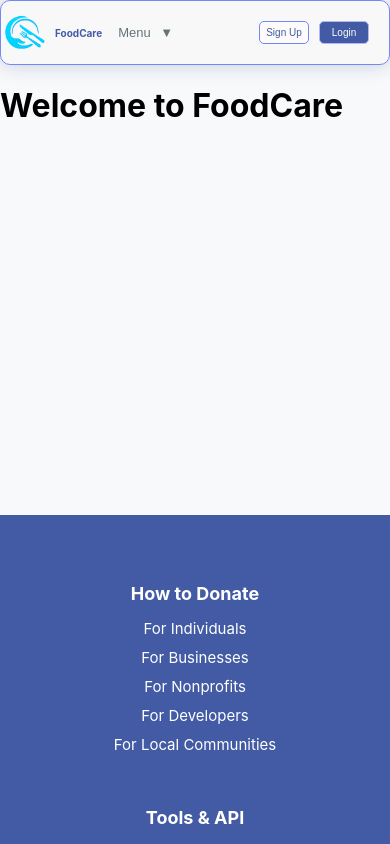
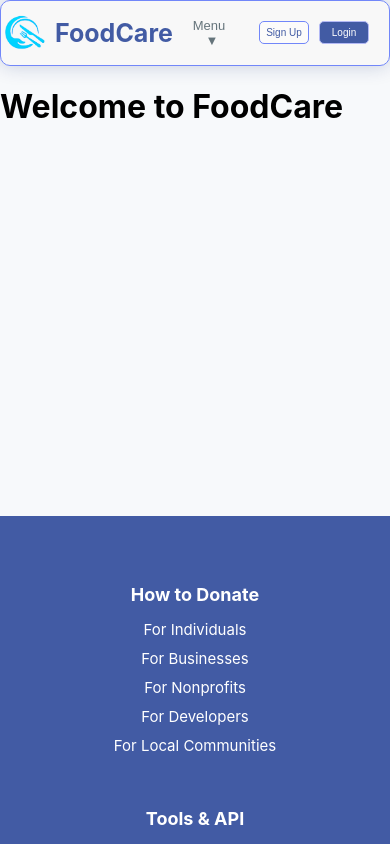
Before and after one commit to Arunitdy/Food-Donation-and-Distribution-Management-System, a React (Create React App) app in the folder client/: page / in a window 390 px wide. Shown: the top 844 px of the page. Built offline with nearby package versions, Linux system fonts and the light colour scheme.

Commit message:
navBar-logo-name

```diff
--- a/client/src/Navbar/Navbar.css
+++ b/client/src/Navbar/Navbar.css
@@ -181,7 +181,7 @@ button, a {
       left: 1%;
     }
     .NavBar-logo-name{
-      font-size: 10px;
+      font-size: 25px;
     }
     .NavBar {
       margin: 0px;
```
